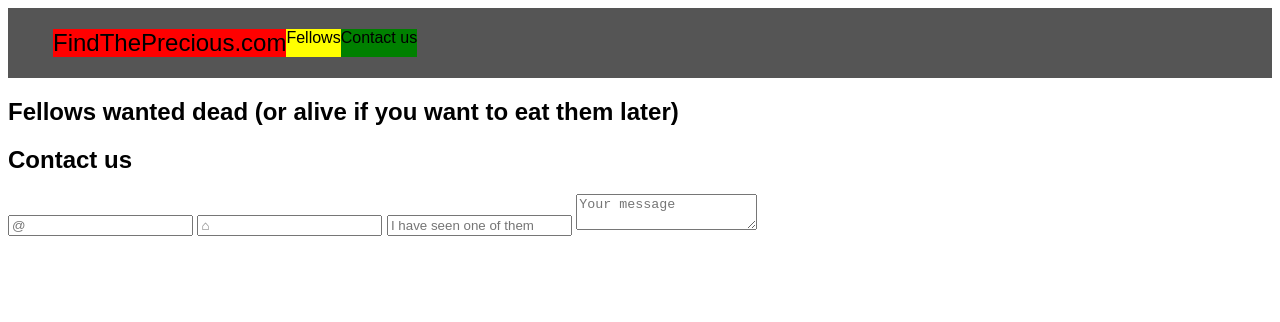
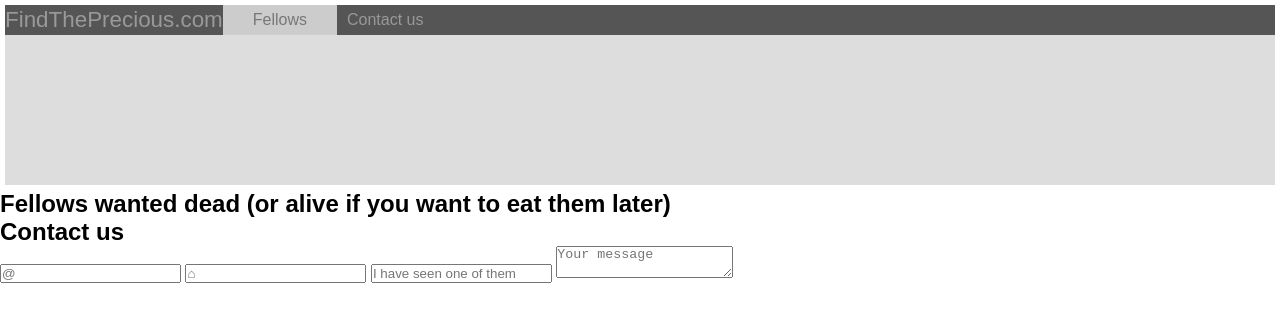
Before and after one commit to jago789654/box-model, a plain HTML site: page index.html in a window 1280 px wide. Drawn offline with Linux system fonts and the light colour scheme.

Commit message:
modif nav bar

```diff
--- a/style.css
+++ b/style.css
@@ -1,36 +1,53 @@
 * {
 box-sizing: border-box;
+margin: 0%;
+padding: 0%;
 }
 
 body {
     font-family: sans-serif;
     font-size: 16px;
     font-weight: normal;
+    padding: 0%;
+    margin: 0%;
 }
 
 nav {
-    padding: 5px;
+
+    align-items: top;
+    padding: 0%;
+    height: 180px;
+    background-color: #dddddd;
+    margin: 5px;
+}
+
+        ul {
+            display: flex;
+        align-items: flex-start;
+        align-items: center;
+            text-align: left;
+            list-style: none;
+            max-height: 30px;
             background-color: #555555;
+            border-color: #111111;
+        }
 
 
-
-}
-ul {
+        ul :first-child  {
             display: flex;
-    text-align: left;
-    list-style: none;
-}
-
-ul :first-child  {
-    background-color: red;
-    font-size: 1.5rem;
+            align-items: center;
+            font-size: 1.4rem;
+            color: #999999;
 
         }
 
         ul :nth-child(2) {
-    background-color: yellow;
-
+            background-color: #cccccc;
+        padding: 6px 30px;
+        color: #777777;
         }
         ul :nth-child(3) {
-    background-color: green;
+
+        padding: 15px 10px;
+        color: #999999;
         }
```
Lines whose indentation alone changed are shown as unchanged.
